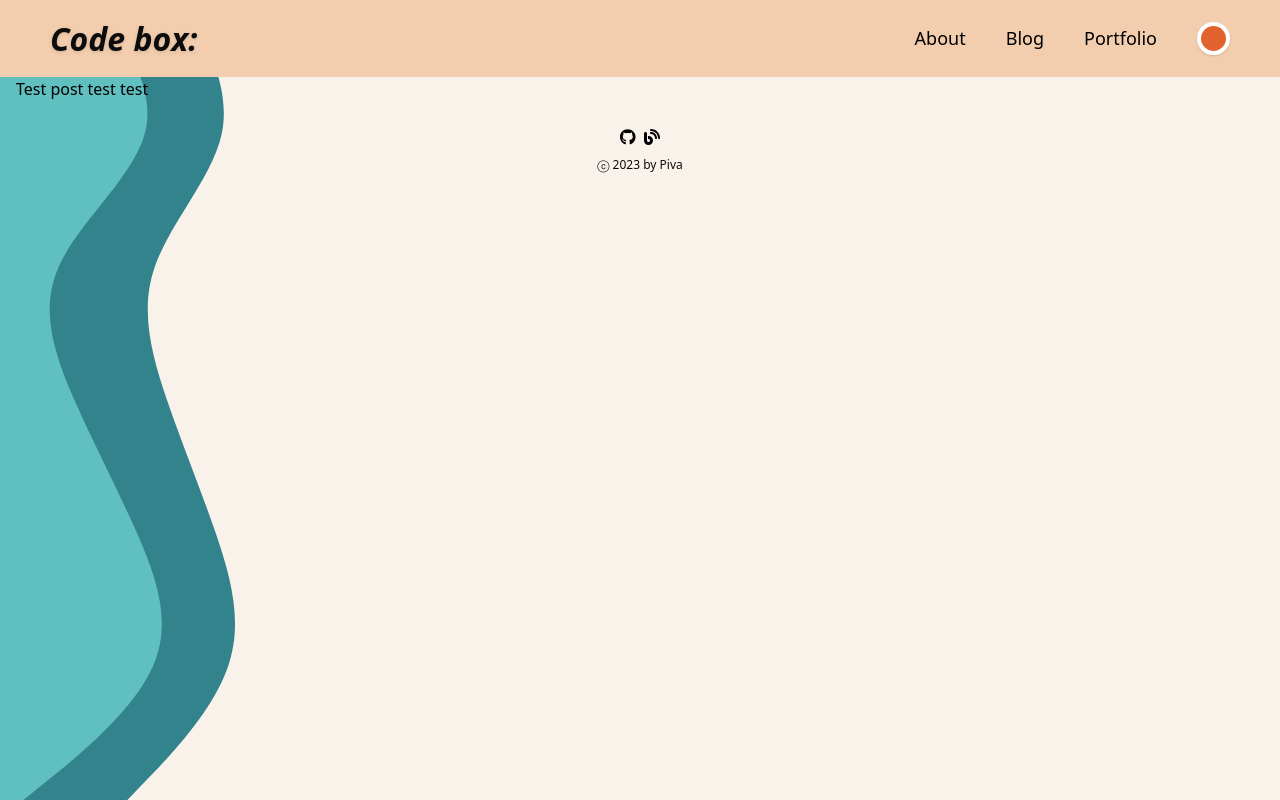
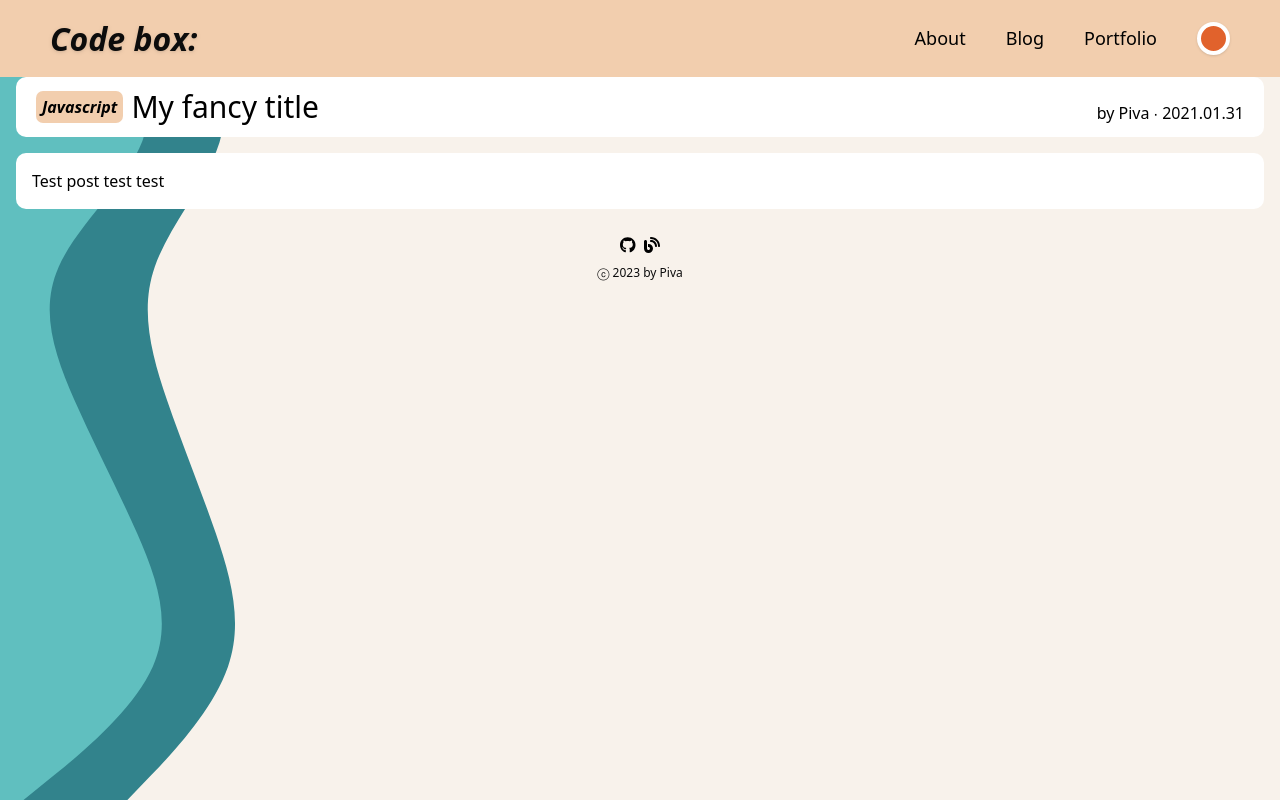
Before and after one commit to Happiva/piva-blog, a Next.js app: page /post/test in a window 1280 px wide. Built offline with nearby package versions, Linux system fonts and the light colour scheme.

Commit message:
게시물 레이아웃 추가 및 관련 컴포넌트 구현

```diff
--- a/src/components/layout/Layout.tsx
+++ b/src/components/layout/Layout.tsx
@@ -1,11 +1,8 @@
 import React from 'react';
+import { LayoutProps } from '@/types';
 import Header from './Header';
 import Footer from './Footer';
 import SideWave from '../SideWave';
-
-interface LayoutProps {
-  children: React.ReactNode;
-}
 
 const Layout = ({ children }: LayoutProps) => {
   return (
--- a/src/components/post/PostItem.tsx
+++ b/src/components/post/PostItem.tsx
@@ -2,6 +2,7 @@ import { Post } from '@/types';
 import React from 'react';
 import Image from 'next/image';
 import Link from 'next/link';
+import CategoryTag from '../shared/CategoryTag';
 
 interface PostItemProps {
   post: Post;
@@ -31,9 +32,7 @@ const PostItem = ({ post }: PostItemProps) => {
             {createdAt}
           </div>
         </div>
-        <div className="bg-sand-dark rounded-[7px] px-[6px] py-[4px] font-bold italic h-fit">
-          {category}
-        </div>
+        <CategoryTag category={category} />
       </div>
     </Link>
   );
--- /dev/null
+++ b/src/components/post/PostLayout.tsx
@@ -0,0 +1,24 @@
+import { LayoutProps, Post } from '@/types';
+import React from 'react';
+import PostTitle from './PostTitle';
+
+interface PostLayoutProps extends LayoutProps {
+  postData: Post;
+}
+
+const PostLayout = ({ postData, children }: PostLayoutProps) => {
+  return (
+    <>
+      <PostTitle
+        title={postData.title}
+        createdAt={postData.createdAt}
+        category={postData.category}
+      />
+      <section className="bg-white lg:p-[16px] lg:mt-[16px] lg:rounded-[10px] h-full">
+        {children}
+      </section>
+    </>
+  );
+};
+
+export default PostLayout;
--- /dev/null
+++ b/src/components/post/PostTitle.tsx
@@ -0,0 +1,23 @@
+import { Category } from '@/types';
+import React from 'react';
+import CategoryTag from '../shared/CategoryTag';
+
+interface PostTitleProps {
+  title: string;
+  createdAt: string;
+  category: Category;
+}
+
+const PostTitle = ({ title, createdAt, category }: PostTitleProps) => {
+  return (
+    <div className="flex justify-between bg-white rounded-[5px] lg:rounded-[10px] lg:px-[20px] lg:py-[12px]">
+      <div className="flex gap-[8px] items-center">
+        <CategoryTag category={category} />
+        <div className="lg:text-3xl">{title}</div>
+      </div>
+      <div className="place-self-end">{`by Piva ∙ ${createdAt}`}</div>
+    </div>
+  );
+};
+
+export default PostTitle;
--- /dev/null
+++ b/src/components/shared/CategoryTag.tsx
@@ -0,0 +1,15 @@
+import { Category } from '@/types';
+
+interface CategoryTagProps {
+  category: Category;
+}
+
+const CategoryTag = ({ category }: CategoryTagProps) => {
+  return (
+    <div className="bg-sand-dark rounded-[7px] px-[6px] py-[4px] font-bold italic h-fit">
+      {category}
+    </div>
+  );
+};
+
+export default CategoryTag;
--- a/src/pages/index.tsx
+++ b/src/pages/index.tsx
@@ -11,7 +11,7 @@ interface HomeProps {
 export default function Home({ posts = [] }: HomeProps) {
   return (
     <div className="flex">
-      <div className="flex flex-col items-center py-[20px] lg:grid lg:grid-cols-2">
+      <div className="flex flex-col items-center lg:place-items-center py-[20px] lg:grid lg:grid-cols-2 lg:w-full">
         {posts.length > 0 ? (
           posts.map((post) => {
             const { title } = post;
--- a/src/pages/post/[slug].tsx
+++ b/src/pages/post/[slug].tsx
@@ -1,3 +1,5 @@
+import PostLayout from '@/components/post/PostLayout';
+import { Post } from '@/types';
 import { getAllPosts, getPost } from '@/utils/markdown';
 import { GetStaticPaths, GetStaticProps } from 'next';
 import React from 'react';
@@ -6,10 +8,15 @@ import remarkGfm from 'remark-gfm';
 
 interface PostProps {
   content: string;
+  data: Post;
 }
 
-const Post = ({ content }: PostProps) => {
-  return <Markdown remarkPlugins={[remarkGfm]}>{content}</Markdown>;
+const PostPage = ({ content, data }: PostProps) => {
+  return (
+    <PostLayout postData={data}>
+      <Markdown remarkPlugins={[remarkGfm]}>{content}</Markdown>
+    </PostLayout>
+  );
 };
 
 export const getStaticPaths: GetStaticPaths = async () => {
@@ -23,11 +30,11 @@ export const getStaticPaths: GetStaticPaths = async () => {
 
 export const getStaticProps: GetStaticProps = async (context) => {
   const slug = context.params?.slug ?? '';
-  const content = getPost(`${slug}.md`);
+  const { content, data } = getPost(`${slug}.md`);
 
   return {
-    props: { content },
+    props: { content, data },
   };
 };
 
-export default Post;
+export default PostPage;
--- a/src/types.ts
+++ b/src/types.ts
@@ -1,5 +1,9 @@
 export enum Category {
   JAVASCRIPT = 'Javascript',
+}
+
+export interface LayoutProps {
+  children: React.ReactNode;
 }
 
 export type Post = {
--- a/src/utils/markdown.ts
+++ b/src/utils/markdown.ts
@@ -1,3 +1,4 @@
+import { Post } from '@/types';
 import { readFileSync, readdirSync } from 'fs';
 import matter from 'gray-matter';
 
@@ -10,24 +11,26 @@ export const getFileContent = (fileName: string) => {
 
 export const getPost = (fileName: string) => {
   const source = getFileContent(fileName);
-  const { content } = matter(source);
+  const { content, data } = matter(source);
 
-  return content;
+  return { content, data };
 };
 
 export const getAllPosts = () => {
   const files = readdirSync(PATH);
   const markdownFiles = files.filter((file) => file.includes('.md'));
 
-  const metaDatas = markdownFiles.map((file) => {
-    const source = getFileContent(file);
-    const { data } = matter(source);
+  const metaDatas = markdownFiles
+    .map((file) => {
+      const source = getFileContent(file);
+      const { data } = matter(source);
 
-    return {
-      slug: file.replace('.md', ''),
-      ...data,
-    };
-  });
+      return {
+        slug: file.replace('.md', ''),
+        ...data,
+      } as Post;
+    })
+    .filter((file) => file?.draft === false);
 
   return metaDatas;
 };
```
